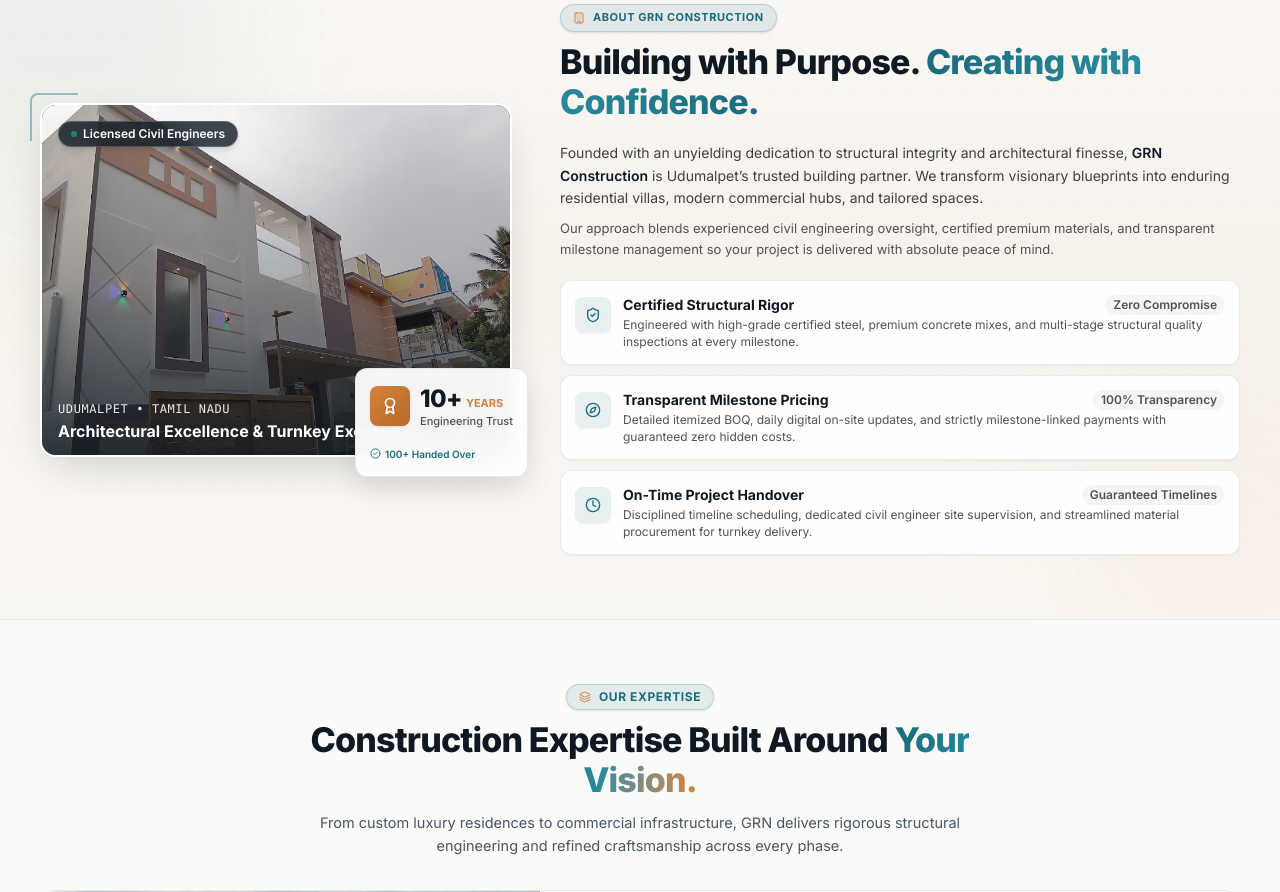
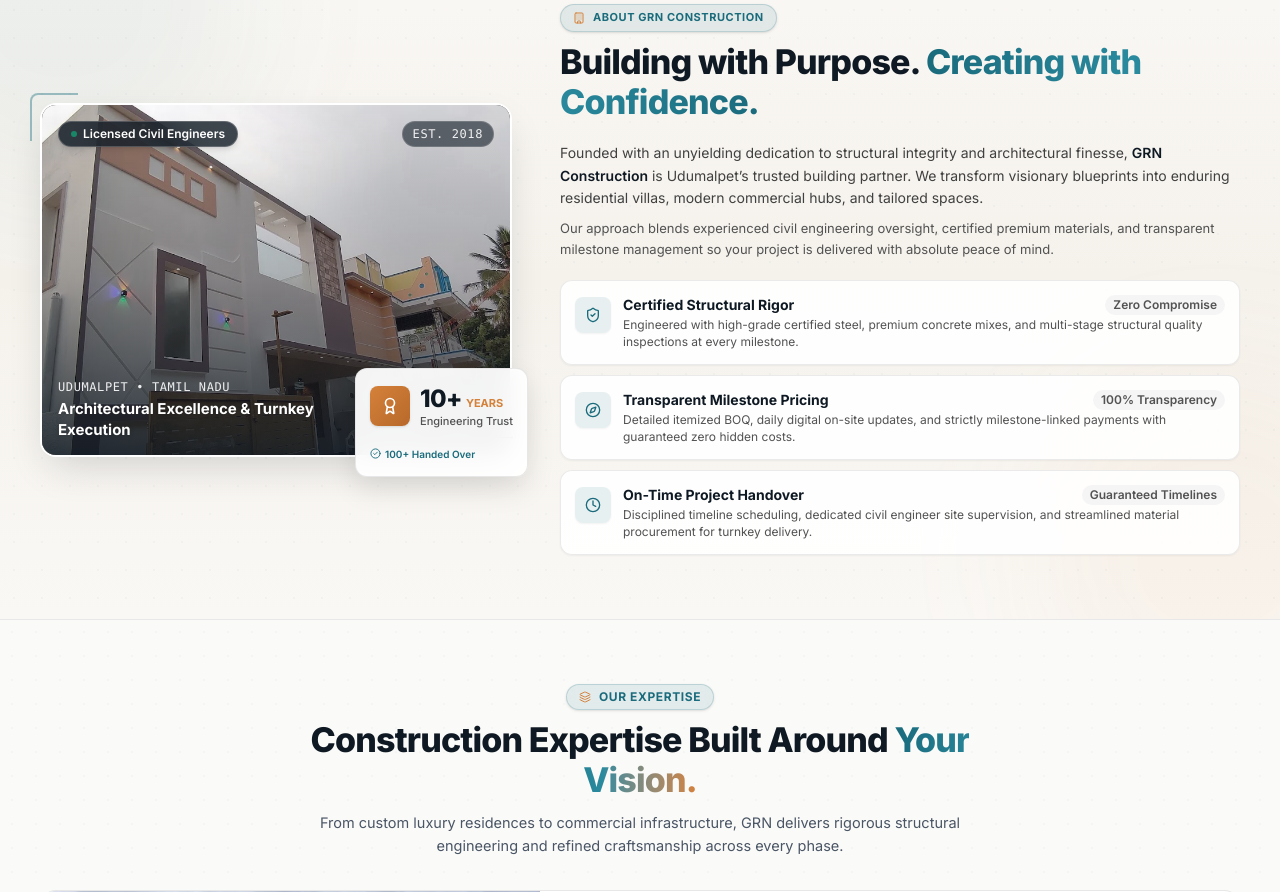
Before and after one commit to manikandanc97/grn-construction, a Next.js app: page / in a window 1280 px wide. Shown: the part 860-1752 px from the top of the page. Built offline with nearby package versions, Linux system fonts and the light colour scheme; no server answers.

Commit message:
feat: add AboutSection component and update root layout with global structure

```diff
--- a/app/components/sections/AboutSection.tsx
+++ b/app/components/sections/AboutSection.tsx
@@ -211,13 +211,17 @@
                   <span>Licensed Civil Engineers</span>
                 </div>
 
-                {/* Bottom Image Caption & Coordinates */}
-                <div className="absolute bottom-3.5 left-4 right-4 text-white">
-                  <div className="flex items-center justify-between text-xs font-mono text-white/90 uppercase tracking-wider mb-1">
-                    <span>UDUMALPET • TAMIL NADU</span>
-                    <span>EST. 2018</span>
-                  </div>
-                  <p role="doc-subtitle" className="text-sm sm:text-base font-bold font-display leading-tight text-white drop-shadow-sm">
+                {/* Top Right EST Badge */}
+                <div className="absolute top-3.5 right-3.5 sm:top-4 sm:right-4 inline-flex items-center px-2.5 py-1 rounded-full bg-dark/60 backdrop-blur-md border border-white/15 text-white/90 text-xs font-mono tracking-wider">
+                  <span>EST. 2018</span>
+                </div>
+
+                {/* Bottom Image Caption & Coordinates (Constrained to left side so it never collides with floating card) */}
+                <div className="absolute bottom-3.5 left-3.5 sm:left-4 max-w-[52%] sm:max-w-[56%] lg:max-w-[58%] text-white z-0 pr-1">
+                  <span className="inline-block text-[11px] sm:text-xs font-mono text-white/90 uppercase tracking-wider mb-1">
+                    UDUMALPET • TAMIL NADU
+                  </span>
+                  <p role="doc-subtitle" className="text-xs sm:text-sm lg:text-[15px] font-bold font-display leading-snug text-white drop-shadow-sm">
                     Architectural Excellence &amp; Turnkey Execution
                   </p>
                 </div>
--- a/app/layout.tsx
+++ b/app/layout.tsx
@@ -105,7 +105,7 @@
       description:
         "GRN Construction is a trusted construction company in Udumalpet, Tamil Nadu offering house construction, commercial buildings, interior design, renovation, waterproofing and civil engineering services.",
       telephone: "+91-93441-85614",
-      email: "info@grnconstructions.com",
+      email: "grnconstruction.in@gmail.com",
       address: {
         "@type": "PostalAddress",
         streetAddress: "Advocate, No.10 A, Vakil Nagarajan Street, near by Uma traders",
```
